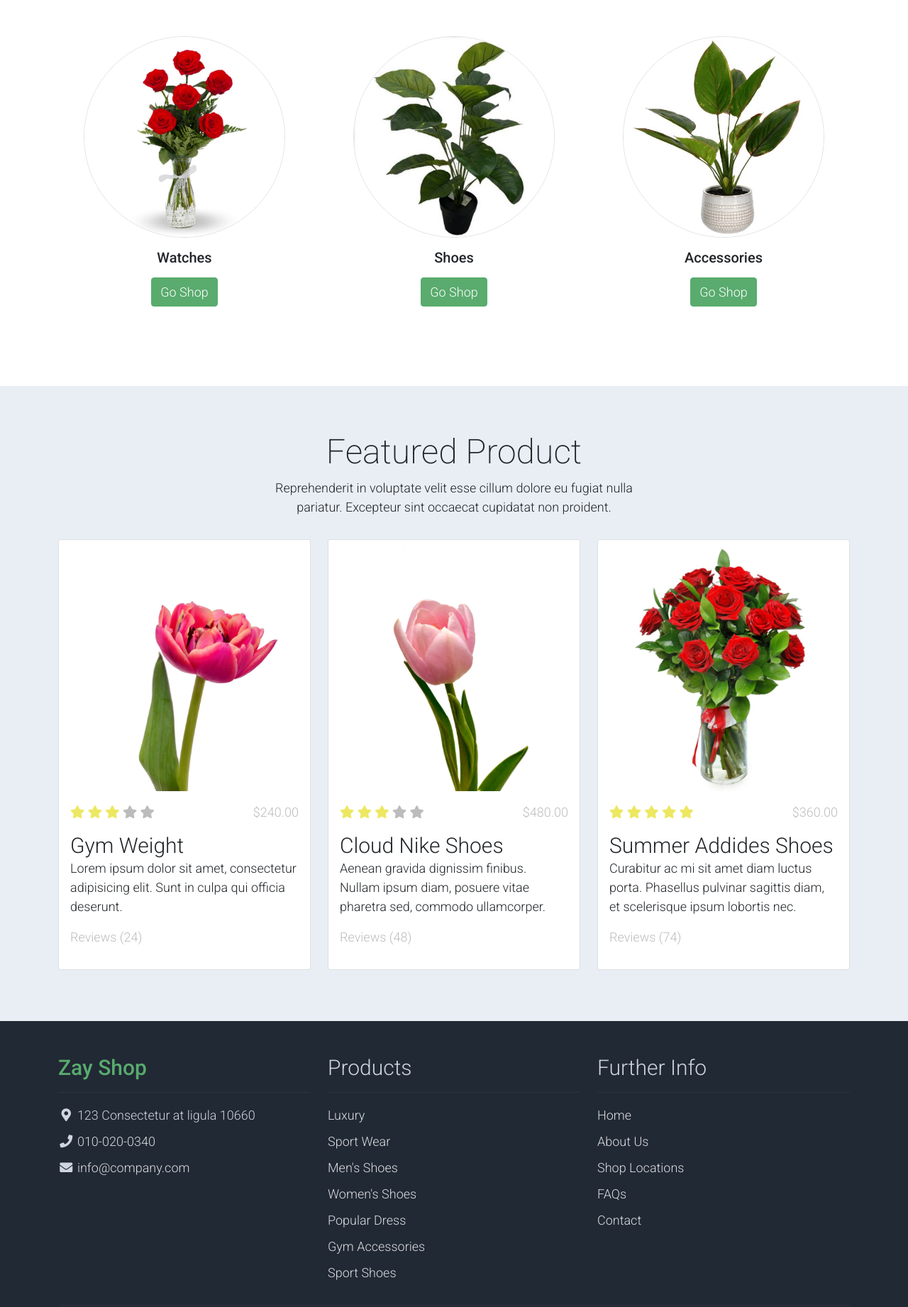
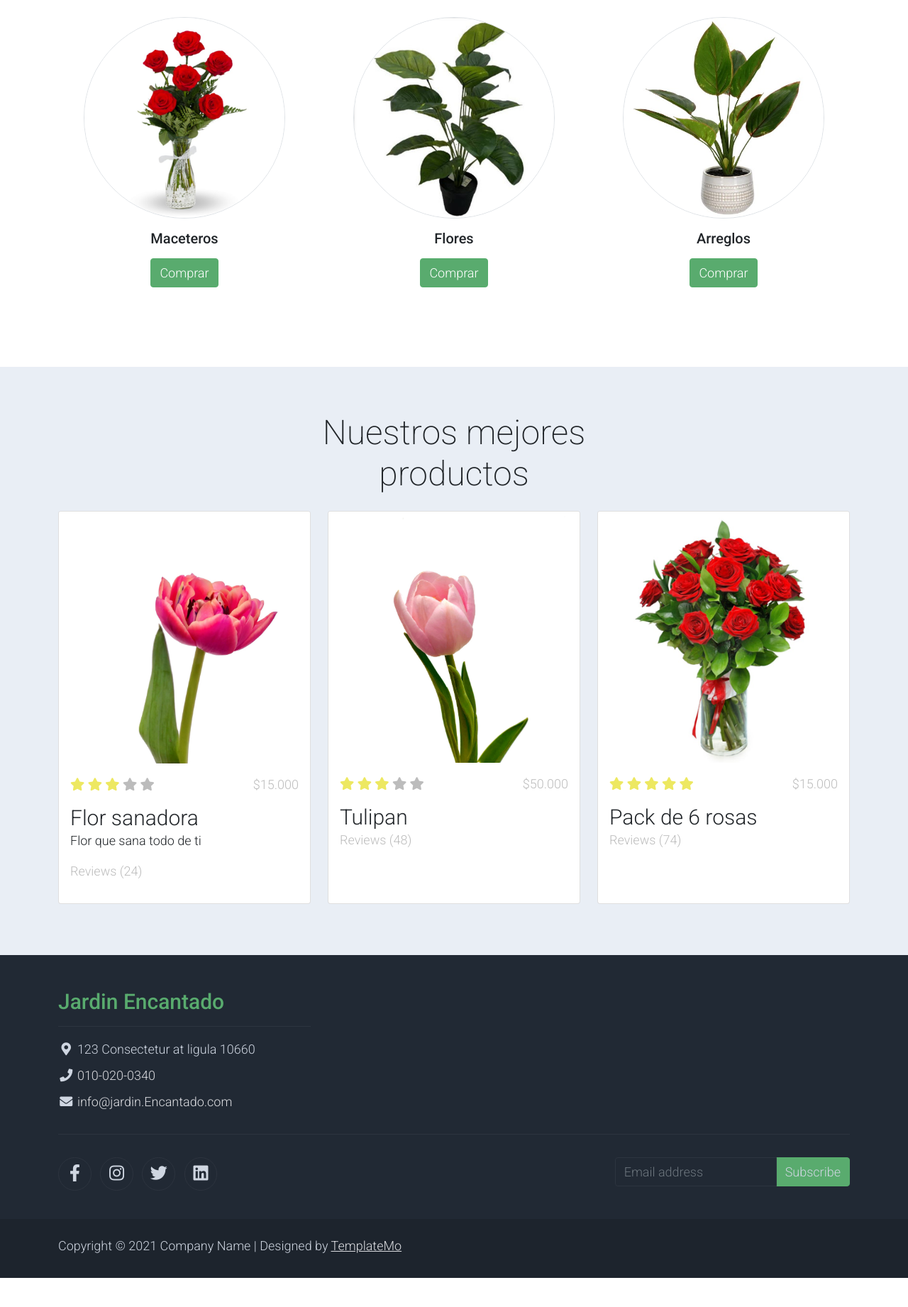
Before and after one commit to CCIA0/Docker, a plain HTML site: page index.html in a window 1280 px wide. Shown: the part 938-2780 px from the top of the page at 71% size. After the commit the page ends 2739 px from the top, so only its background shows below. Drawn offline with Linux system fonts and the light colour scheme.

Commit message:
cambios información

```diff
--- a/index.html
+++ b/index.html
@@ -2,7 +2,7 @@
 <html lang="en">
 
 <head>
-    <title>Zay Shop eCommerce HTML CSS Template</title>
+    <title>Floristería Jardin Encantado</title>
     <meta charset="utf-8">
     <meta name="viewport" content="width=device-width, initial-scale=1">
 
@@ -170,15 +170,7 @@ https://templatemo.com/tm-559-zay-shop
                         </div>
                         <div class="col-lg-6 mb-0 d-flex align-items-center">
                             <div class="text-align-left align-self-center">
-                                <h1 class="h1 text-success"><b>Zay</b> eCommerce</h1>
-                                <h3 class="h2">Tiny and Perfect eCommerce Template</h3>
-                                <p>
-                                    Zay Shop is an eCommerce HTML5 CSS template with latest version of Bootstrap 5 (beta 1).
-                                    This template is 100% free provided by <a rel="sponsored" class="text-success" href="https://templatemo.com" target="_blank">TemplateMo</a> website.
-                                    Image credits go to <a rel="sponsored" class="text-success" href="https://stories.freepik.com/" target="_blank">Freepik Stories</a>,
-                                    <a rel="sponsored" class="text-success" href="https://unsplash.com/" target="_blank">Unsplash</a> and
-                                    <a rel="sponsored" class="text-success" href="https://icons8.com/" target="_blank">Icons 8</a>.
-                                </p>
+                                <h1 class="h1 text-success"><b>JARDIN ENCANTADO</b> eCommerce</h1>
                             </div>
                         </div>
                     </div>
@@ -192,12 +184,7 @@ https://templatemo.com/tm-559-zay-shop
                         </div>
                         <div class="col-lg-6 mb-0 d-flex align-items-center">
                             <div class="text-align-left">
-                                <h1 class="h1">Proident occaecat</h1>
-                                <h3 class="h2">Aliquip ex ea commodo consequat</h3>
-                                <p>
-                                    You are permitted to use this Zay CSS template for your commercial websites.
-                                    You are <strong>not permitted</strong> to re-distribute the template ZIP file in any kind of template collection websites.
-                                </p>
+                                <h1 class="h1">Ayudamos a tu jardin</h1>
                             </div>
                         </div>
                     </div>
@@ -211,12 +198,7 @@ https://templatemo.com/tm-559-zay-shop
                         </div>
                         <div class="col-lg-6 mb-0 d-flex align-items-center">
                             <div class="text-align-left">
-                                <h1 class="h1">Repr in voluptate</h1>
-                                <h3 class="h2">Ullamco laboris nisi ut </h3>
-                                <p>
-                                    We bring you 100% free CSS templates for your websites.
-                                    If you wish to support TemplateMo, please make a small contribution via PayPal or tell your friends about our website. Thank you.
-                                </p>
+                                <h1 class="h1">Arreglo de flores para eventos</h1>
                             </div>
                         </div>
                     </div>
@@ -237,28 +219,27 @@ https://templatemo.com/tm-559-zay-shop
     <section class="container py-5">
         <div class="row text-center pt-3">
             <div class="col-lg-6 m-auto">
-                <h1 class="h1">Categories of The Month</h1>
+                <h1 class="h1">Best Sellers</h1>
                 <p>
-                    Excepteur sint occaecat cupidatat non proident, sunt in culpa qui officia
-                    deserunt mollit anim id est laborum.
+                    Nuestros productos de mayor calidad
                 </p>
             </div>
         </div>
         <div class="row">
             <div class="col-12 col-md-4 p-5 mt-3">
                 <a href="#"><img src="./assets/img/img1.jpg" class="rounded-circle img-fluid border"></a>
-                <h5 class="text-center mt-3 mb-3">Watches</h5>
-                <p class="text-center"><a class="btn btn-success">Go Shop</a></p>
+                <h5 class="text-center mt-3 mb-3">Maceteros</h5>
+                <p class="text-center"><a class="btn btn-success">Comprar</a></p>
             </div>
             <div class="col-12 col-md-4 p-5 mt-3">
                 <a href="#"><img src="./assets/img/img2.jpg" class="rounded-circle img-fluid border"></a>
-                <h2 class="h5 text-center mt-3 mb-3">Shoes</h2>
-                <p class="text-center"><a class="btn btn-success">Go Shop</a></p>
+                <h2 class="h5 text-center mt-3 mb-3">Flores</h2>
+                <p class="text-center"><a class="btn btn-success">Comprar</a></p>
             </div>
             <div class="col-12 col-md-4 p-5 mt-3">
                 <a href="#"><img src="./assets/img/img3.jpg" class="rounded-circle img-fluid border"></a>
-                <h2 class="h5 text-center mt-3 mb-3">Accessories</h2>
-                <p class="text-center"><a class="btn btn-success">Go Shop</a></p>
+                <h2 class="h5 text-center mt-3 mb-3">Arreglos</h2>
+                <p class="text-center"><a class="btn btn-success">Comprar</a></p>
             </div>
         </div>
     </section>
@@ -270,11 +251,7 @@ https://templatemo.com/tm-559-zay-shop
         <div class="container py-5">
             <div class="row text-center py-3">
                 <div class="col-lg-6 m-auto">
-                    <h1 class="h1">Featured Product</h1>
-                    <p>
-                        Reprehenderit in voluptate velit esse cillum dolore eu fugiat nulla pariatur.
-                        Excepteur sint occaecat cupidatat non proident.
-                    </p>
+                    <h1 class="h1">Nuestros mejores productos</h1>
                 </div>
             </div>
             <div class="row">
@@ -292,11 +269,11 @@ https://templatemo.com/tm-559-zay-shop
                                     <i class="text-muted fa fa-star"></i>
                                     <i class="text-muted fa fa-star"></i>
                                 </li>
-                                <li class="text-muted text-right">$240.00</li>
+                                <li class="text-muted text-right">$15.000</li>
                             </ul>
-                            <a href="shop-single.html" class="h2 text-decoration-none text-dark">Gym Weight</a>
+                            <a href="shop-single.html" class="h2 text-decoration-none text-dark">Flor sanadora</a>
                             <p class="card-text">
-                                Lorem ipsum dolor sit amet, consectetur adipisicing elit. Sunt in culpa qui officia deserunt.
+                                Flor que sana todo de ti
                             </p>
                             <p class="text-muted">Reviews (24)</p>
                         </div>
@@ -316,12 +293,9 @@ https://templatemo.com/tm-559-zay-shop
                                     <i class="text-muted fa fa-star"></i>
                                     <i class="text-muted fa fa-star"></i>
                                 </li>
-                                <li class="text-muted text-right">$480.00</li>
+                                <li class="text-muted text-right">$50.000</li>
                             </ul>
-                            <a href="shop-single.html" class="h2 text-decoration-none text-dark">Cloud Nike Shoes</a>
-                            <p class="card-text">
-                                Aenean gravida dignissim finibus. Nullam ipsum diam, posuere vitae pharetra sed, commodo ullamcorper.
-                            </p>
+                            <a href="shop-single.html" class="h2 text-decoration-none text-dark">Tulipan</a>
                             <p class="text-muted">Reviews (48)</p>
                         </div>
                     </div>
@@ -340,12 +314,9 @@ https://templatemo.com/tm-559-zay-shop
                                     <i class="text-warning fa fa-star"></i>
                                     <i class="text-warning fa fa-star"></i>
                                 </li>
-                                <li class="text-muted text-right">$360.00</li>
+                                <li class="text-muted text-right">$15.000</li>
                             </ul>
-                            <a href="shop-single.html" class="h2 text-decoration-none text-dark">Summer Addides Shoes</a>
-                            <p class="card-text">
-                                Curabitur ac mi sit amet diam luctus porta. Phasellus pulvinar sagittis diam, et scelerisque ipsum lobortis nec.
-                            </p>
+                            <a href="shop-single.html" class="h2 text-decoration-none text-dark">Pack de 6 rosas</a>
                             <p class="text-muted">Reviews (74)</p>
                         </div>
                     </div>
@@ -362,7 +333,7 @@ https://templatemo.com/tm-559-zay-shop
             <div class="row">
 
                 <div class="col-md-4 pt-5">
-                    <h2 class="h2 text-success border-bottom pb-3 border-light logo">Zay Shop</h2>
+                    <h2 class="h2 text-success border-bottom pb-3 border-light logo">Jardin Encantado</h2>
                     <ul class="list-unstyled text-light footer-link-list">
                         <li>
                             <i class="fas fa-map-marker-alt fa-fw"></i>
@@ -374,35 +345,10 @@ https://templatemo.com/tm-559-zay-shop
                         </li>
                         <li>
                             <i class="fa fa-envelope fa-fw"></i>
-                            <a class="text-decoration-none" href="mailto:info@company.com">info@company.com</a>
+                            <a class="text-decoration-none" href="mailto:info@company.com">info@jardin.Encantado.com</a>
                         </li>
                     </ul>
                 </div>
-
-                <div class="col-md-4 pt-5">
-                    <h2 class="h2 text-light border-bottom pb-3 border-light">Products</h2>
-                    <ul class="list-unstyled text-light footer-link-list">
-                        <li><a class="text-decoration-none" href="#">Luxury</a></li>
-                        <li><a class="text-decoration-none" href="#">Sport Wear</a></li>
-                        <li><a class="text-decoration-none" href="#">Men's Shoes</a></li>
-                        <li><a class="text-decoration-none" href="#">Women's Shoes</a></li>
-                        <li><a class="text-decoration-none" href="#">Popular Dress</a></li>
-                        <li><a class="text-decoration-none" href="#">Gym Accessories</a></li>
-                        <li><a class="text-decoration-none" href="#">Sport Shoes</a></li>
-                    </ul>
-                </div>
-
-                <div class="col-md-4 pt-5">
-                    <h2 class="h2 text-light border-bottom pb-3 border-light">Further Info</h2>
-                    <ul class="list-unstyled text-light footer-link-list">
-                        <li><a class="text-decoration-none" href="#">Home</a></li>
-                        <li><a class="text-decoration-none" href="#">About Us</a></li>
-                        <li><a class="text-decoration-none" href="#">Shop Locations</a></li>
-                        <li><a class="text-decoration-none" href="#">FAQs</a></li>
-                        <li><a class="text-decoration-none" href="#">Contact</a></li>
-                    </ul>
-                </div>
-
             </div>
 
             <div class="row text-light mb-4">
```
Also changed, not shown: about.html (+3 -3 lines), contact.html (+3 -3 lines), shop-single.html (+3 -3 lines), shop.html (+3 -3 lines).
